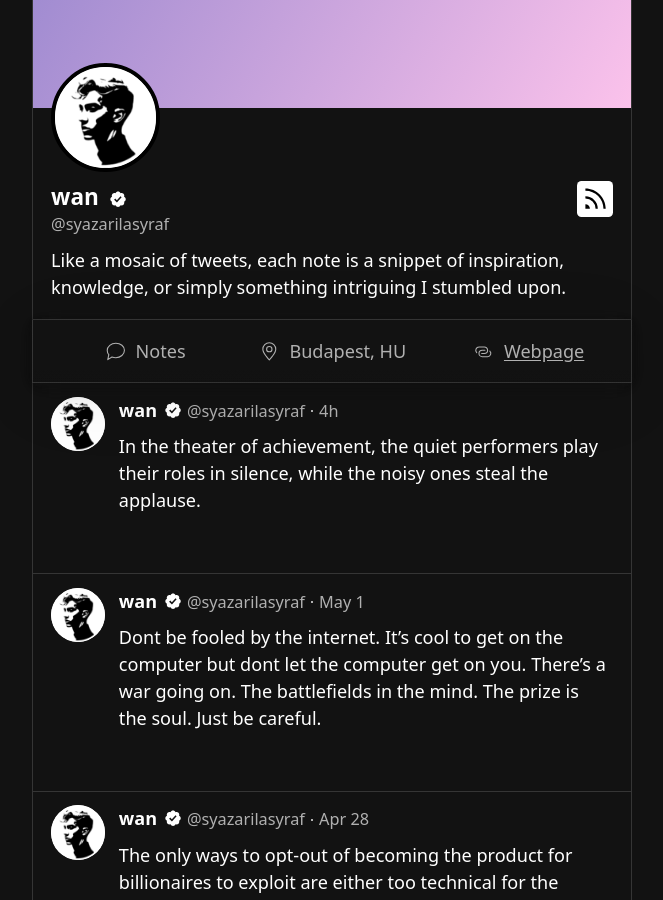
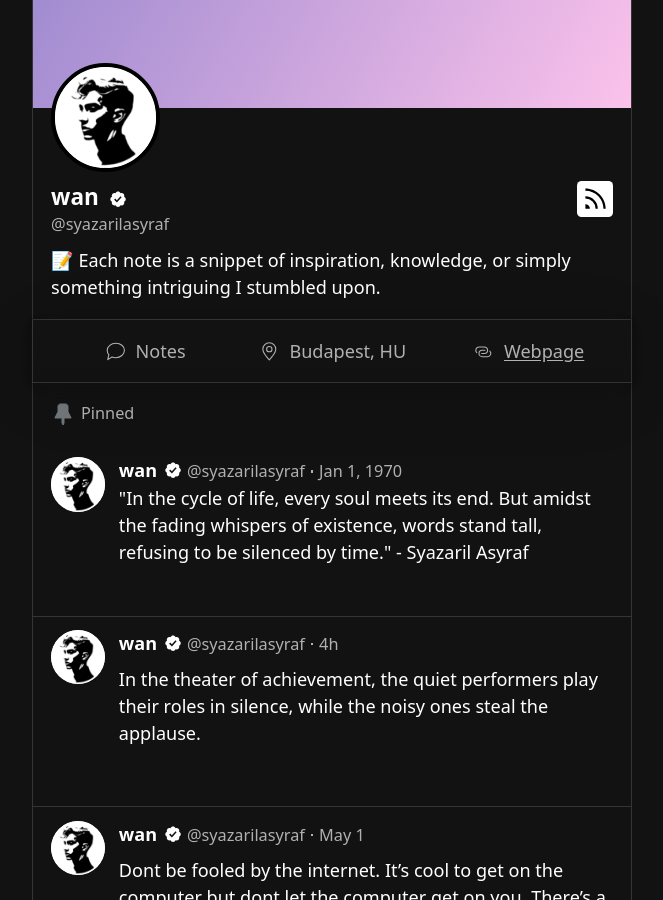
Before and after one commit to syazarilasyraf/feed.syazarilasyraf.com, a Jekyll site: the page built from index.md, in a window 1280 px wide and 900 px high. Shown: the whole window, without its empty margins (308-971 px from the left). Built offline with Jekyll 4.4.1, drawn with Linux system fonts in a browser that asks for light colours.

Commit message:
Changed bio & added pinned tweet.

```diff
--- a/_includes/post_list.html
+++ b/_includes/post_list.html
@@ -1,4 +1,39 @@
 <ul class="container astro-5VK35COB">
+
+  <span class="details" style="padding: 1rem;" >
+    <svg xmlns="http://www.w3.org/2000/svg" width="24" height="24" viewBox="0 0 24 24">
+      <g>
+        <path d="M7 4.5C7 3.12 8.12 2 9.5 2h5C15.88 2 17 3.12 17 4.5v5.26L20.12 16H13v5l-1 2-1-2v-5H3.88L7 9.76V4.5z" style="stroke: rgb(113,118,123); stroke-width: 1; stroke-dasharray: none; stroke-linecap: butt; stroke-dashoffset: 0; stroke-linejoin: miter; stroke-miterlimit: 4; fill: rgb(113,118,123); fill-rule: nonzero; opacity: 1;" />
+      </g>
+    </svg>
+    <span>Pinned</span>
+  </span>
+
+  <li class="astro-5VK35COB">
+    <article class="post">
+      <img class="avatar astro-YGML7V7F" src="/logo.png" width="48" height="48" style="--size: 3rem"/>
+
+      <main>
+        <div class="author">
+          <span class="name">wan</span>
+            <span class="verified astro-BJQGTCC3">
+              <svg width="24" height="24" viewBox="0 0 24 24" aria-label="Verified account" role="img"><g><path fill="currentColor" d="M22.25 12c0-1.43-.88-2.67-2.19-3.34.46-1.39.2-2.9-.81-3.91s-2.52-1.27-3.91-.81c-.66-1.31-1.91-2.19-3.34-2.19s-2.67.88-3.33 2.19c-1.4-.46-2.91-.2-3.92.81s-1.26 2.52-.8 3.91c-1.31.67-2.2 1.91-2.2 3.34s.89 2.67 2.2 3.34c-.46 1.39-.21 2.9.8 3.91s2.52 1.26 3.91.81c.67 1.31 1.91 2.19 3.34 2.19s2.68-.88 3.34-2.19c1.39.45 2.9.2 3.91-.81s1.27-2.52.81-3.91c1.31-.67 2.19-1.91 2.19-3.34zm-11.71 4.2L6.8 12.46l1.41-1.42 2.26 2.26 4.8-5.23 1.47 1.36-6.2 6.77z"></path>
+              </g>
+            </svg>
+            </span>
+          </span>
+          <span class="details">
+            <span class="username">@syazarilasyraf</span>
+            <span class="separator"></span>
+            <time>1 Jan 1970</time>
+          </span>
+        </div>
+        <div class="body">
+          <p>"In the cycle of life, every soul meets its end. But amidst the fading whispers of existence, words stand tall, refusing to be silenced by time." - Syazaril Asyraf</p>
+        </div>
+      </main>
+    </article>
+</li>
   {% for post in site.posts %}
     <li class="astro-5VK35COB">
       <article class="post">
--- a/_includes/profile.html
+++ b/_includes/profile.html
@@ -36,8 +36,8 @@
       <div class="astro-5PJ3YMW5">
         <ul class="astro-5PJ3YMW5">
           <li class="astro-5PJ3YMW5">
-            <!-- <span class="astro-5PJ3YMW5">🪄</span> -->
-            <p>Like a mosaic of tweets, each note is a snippet of inspiration, knowledge, or simply something intriguing I stumbled upon.</p>
+            <span class="astro-5PJ3YMW5">📝</span>
+            <p>Each note is a snippet of inspiration, knowledge, or simply something intriguing I stumbled upon.</p>
           </li>
         </ul>
       </div>
```
Also changed, not shown: 2 other files.
